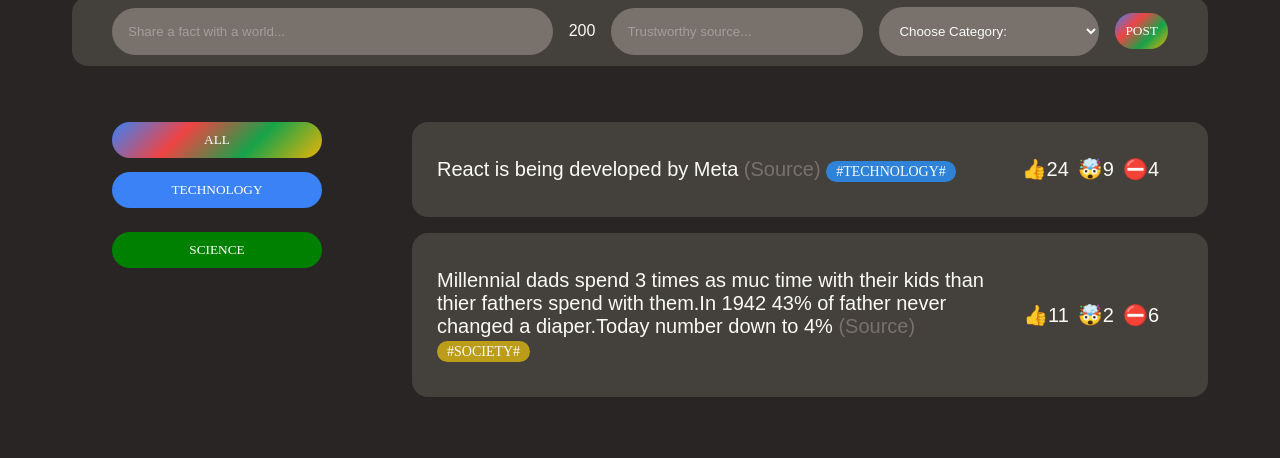
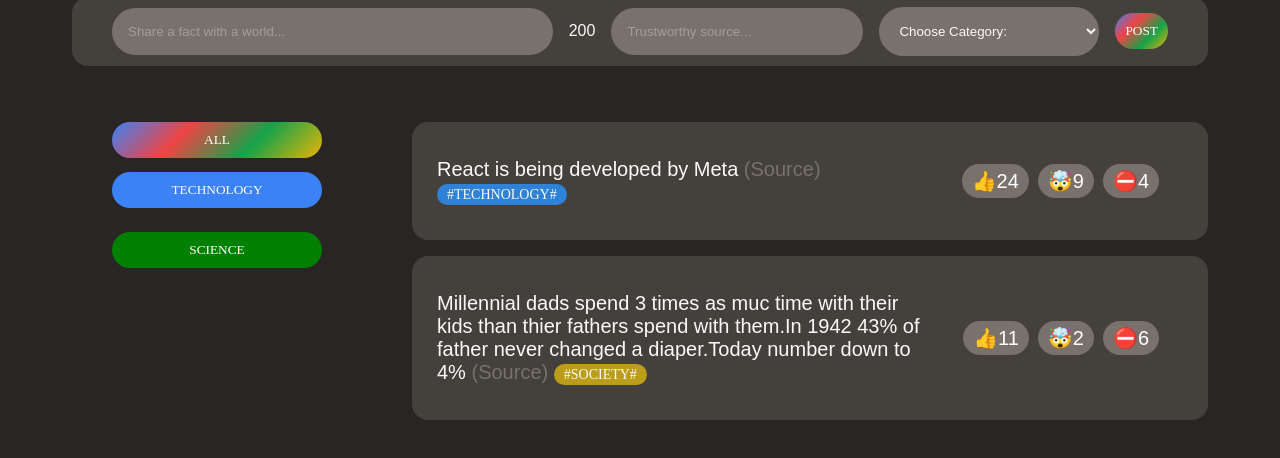
Before and after one commit to Rezthecoder/today_satgroup, a plain HTML site: page index.html in a window 1280 px wide. Shown: the part 134-592 px from the top of the page. Drawn offline with Linux system fonts and the light colour scheme; a web font is replaced by a local one.

Commit message:
item layout complete

```diff
--- a/index.html
+++ b/index.html
@@ -61,9 +61,9 @@
                         <a href="https://opensource.fb.com/" target="_blank">(Source)</a>
                         <span class="tag" style="background-color: rgb(46, 131, 216)">#technology#</span>
                     <div class="vote-buttons">
-                        <buttton>👍24 </buttton>
-                        <buttton>🤯9</buttton>
-                        <buttton>⛔️4</buttton>
+                        <buttton class="item">👍24</buttton>
+                        <buttton class="item">🤯9</buttton>
+                        <buttton class="item">⛔️4</buttton>
                     </div>
 
                     </p>
@@ -75,9 +75,9 @@
                         <a href="https://opensource.fb.com/" target="_blank">(Source)</a>
                         <span class="tag" style="background-color: rgb(187, 157, 26)">#society#</span>
                     <div class="vote-buttons">
-                        <buttton>👍11 </buttton>
-                        <buttton>🤯2</buttton>
-                        <buttton>⛔️6</buttton>
+                        <buttton class="item">👍11 </buttton>
+                        <buttton class="item">🤯2</buttton>
+                        <buttton class="item">⛔️6</buttton>
                     </div>
 
                     </p>
--- a/style.css
+++ b/style.css
@@ -160,3 +160,12 @@ a {
 a:hover {
   color: #3b82f6;
 }
+.item {
+  gap: 5px;
+  background-color: #78716c;
+  border: none;
+  color: white;
+  cursor: pointer;
+  padding: 5px 10px;
+  border-radius: 25px;
+}
```
